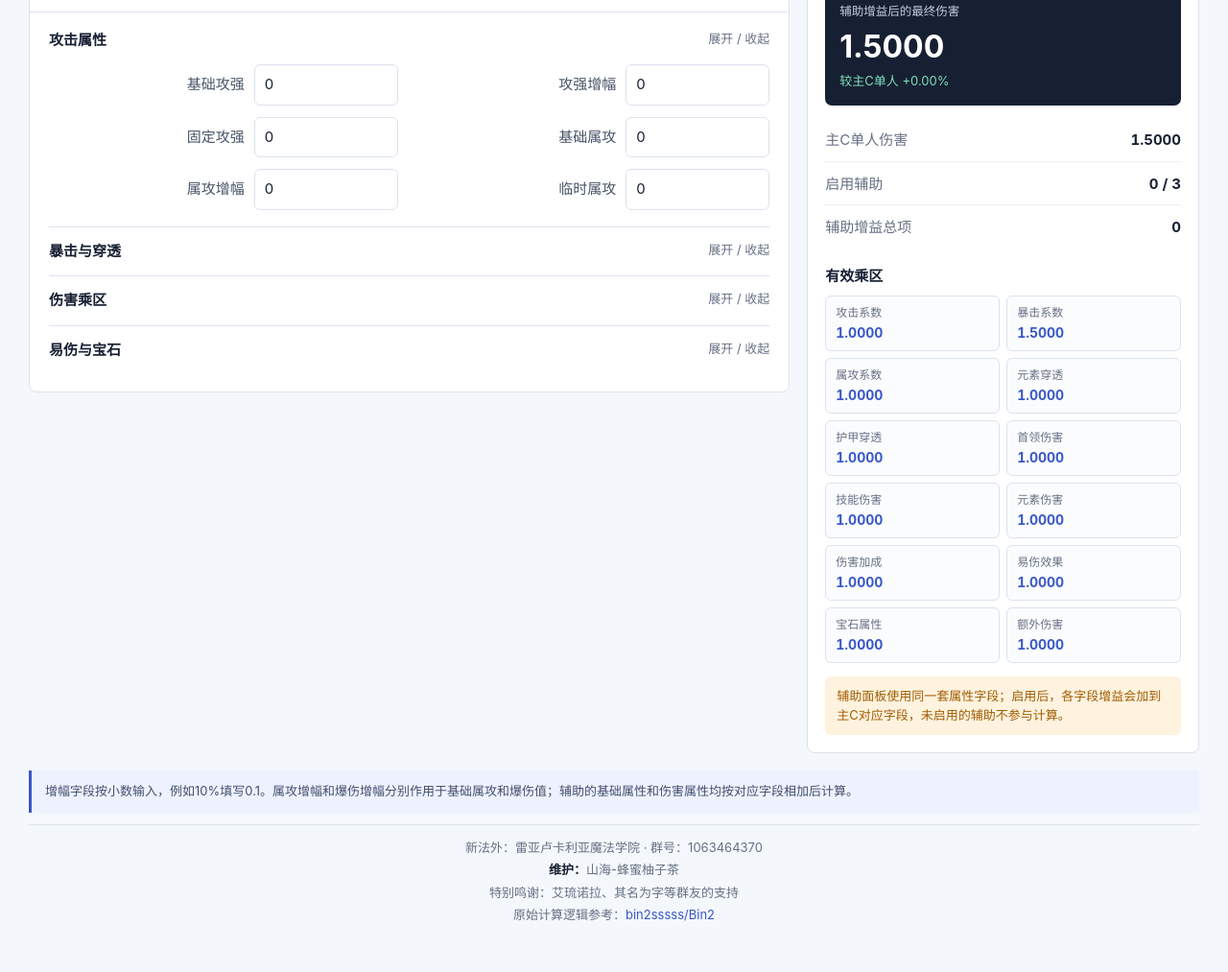
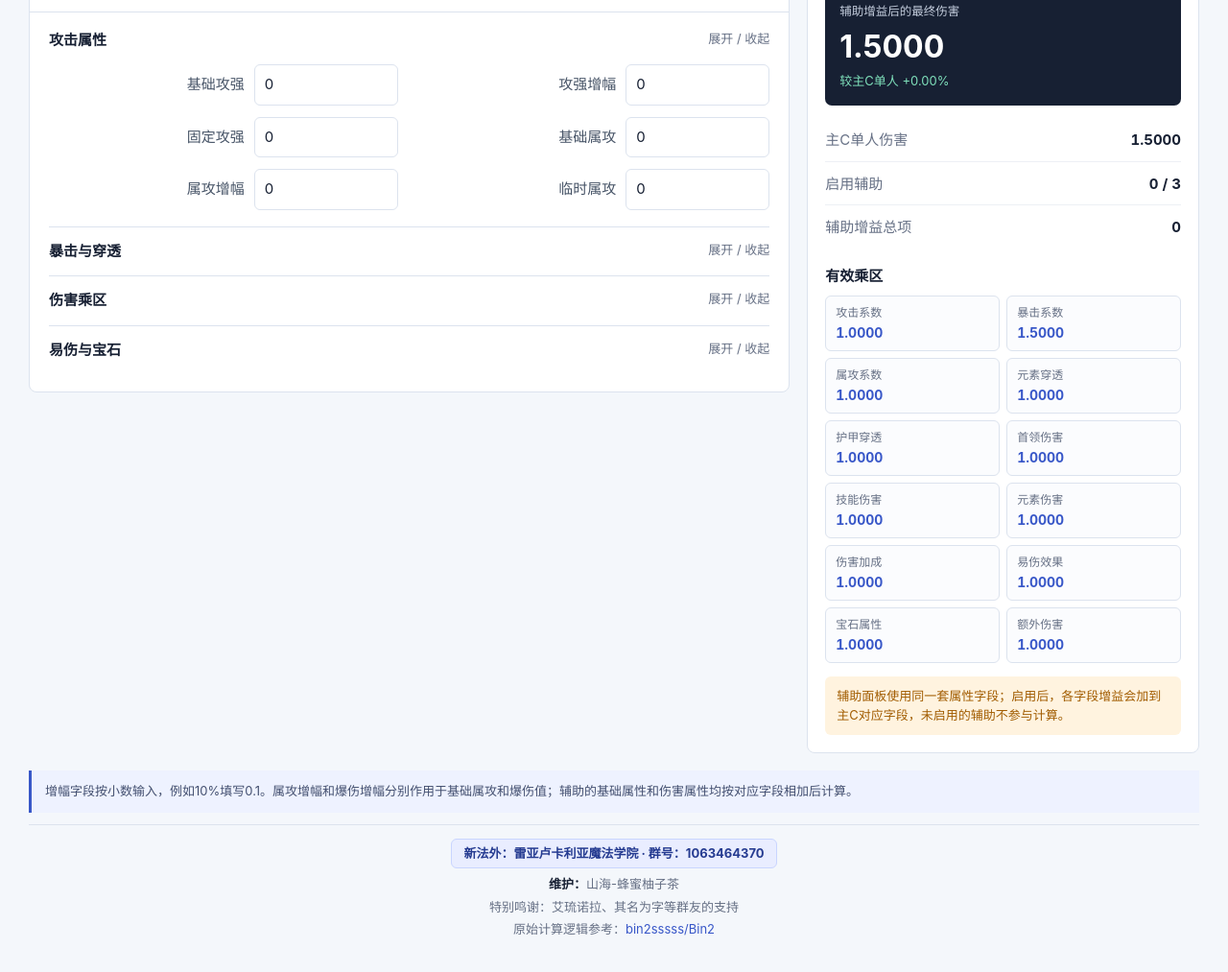
Before and after one commit to Wjh9424/my-hero-damage-calculator, a plain HTML site: page index.html in a window 1280 px wide. Shown: the part 329-1342 px from the top of the page at 96% size. Drawn offline with Linux system fonts and the light colour scheme.

Commit message:
更新署名样式

```diff
--- a/style.css
+++ b/style.css
@@ -94,6 +94,7 @@ h3 { font-size: 15px; }
 .result-note { margin-top: 14px; padding: 11px 12px; border-radius: 6px; background: var(--warning-soft); color: var(--warning); font-size: 13px; }
 .calculator-notes { margin-top: 18px; padding: 12px 14px; border-left: 3px solid var(--primary); background: #eef2ff; color: #445070; font-size: 13px; }
 .app-attribution { display: grid; gap: 4px; margin-top: 12px; padding: 14px; border-top: 1px solid var(--line); color: var(--muted); font-size: 13px; text-align: center; }
+.community-highlight { justify-self: center; margin-bottom: 3px; padding: 5px 12px; border: 1px solid #c9d5ff; border-radius: 6px; background: var(--primary-soft); color: #253b91; font-weight: 700; }
 .app-attribution strong { color: var(--ink); }
 .app-attribution a { color: var(--primary); text-decoration: none; }
 .app-attribution a:hover { text-decoration: underline; }
```
